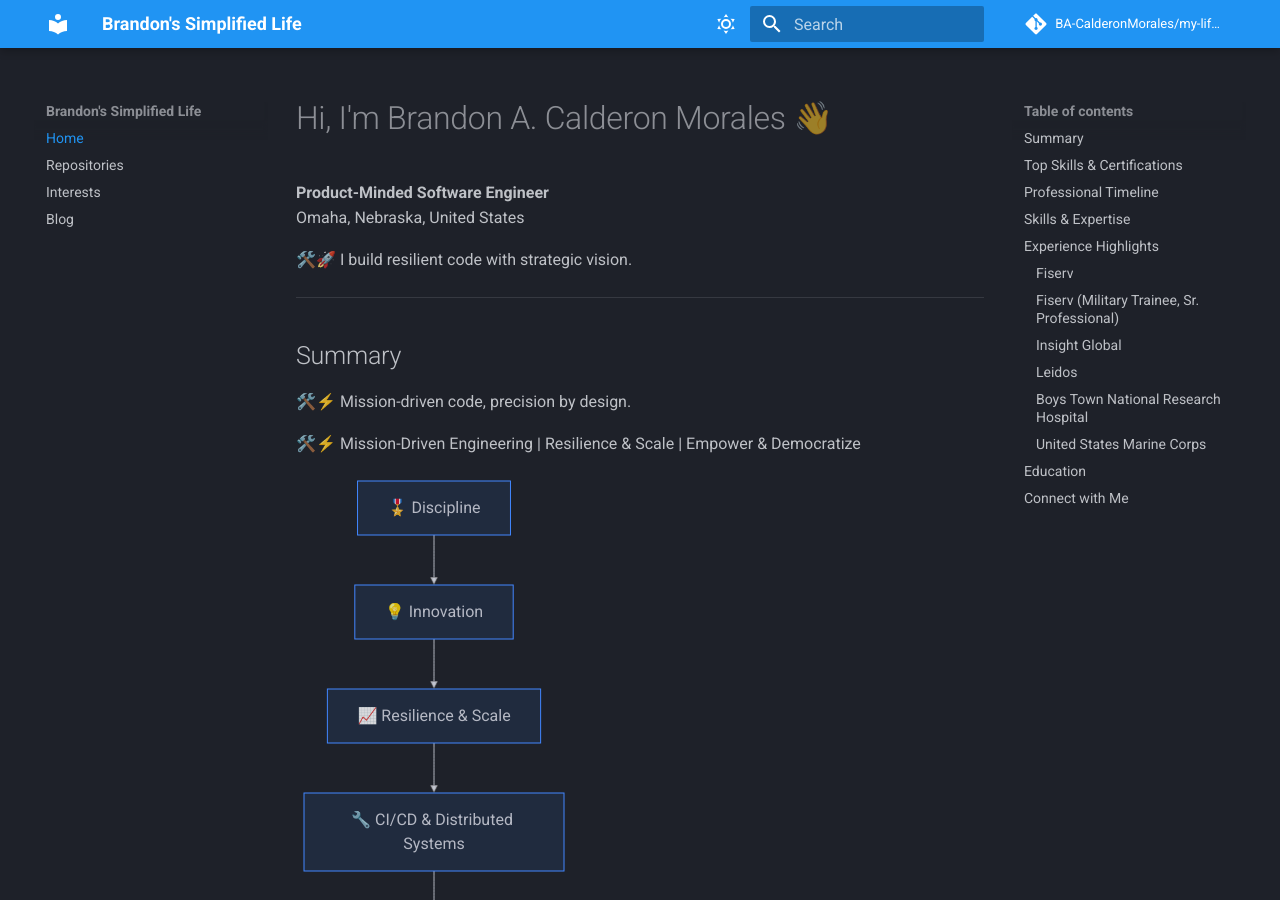
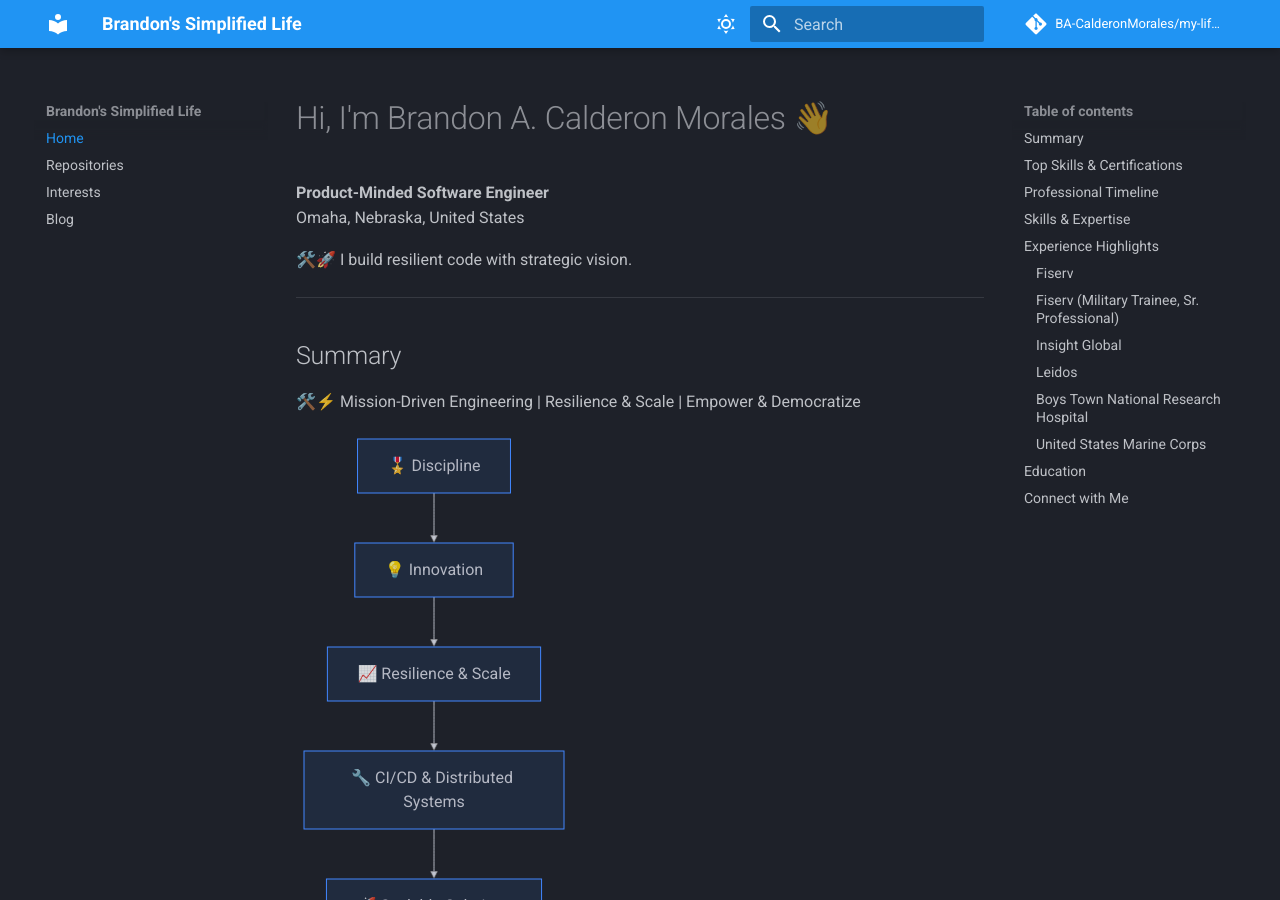
Before and after one commit to BrandenStudentDev/my-life-as-a-dev, an MkDocs documentation site: the page built from docs/index.md, in a window 1280 px wide and 900 px high. Built offline with MkDocs 1.6.1 and Material for MkDocs 9.7.7, drawn with Linux system fonts in a browser that asks for light colours; comment, search, counter and statistics services are not loaded.

Commit message:
remove old emoji point

```diff
--- a/docs/index.md
+++ b/docs/index.md
@@ -8,8 +8,6 @@ Omaha, Nebraska, United States
 ----
 
 ## Summary
-
-🛠️⚡ Mission-driven code, precision by design.
 
 🛠️⚡ Mission-Driven Engineering | Resilience & Scale | Empower & Democratize
 
```
